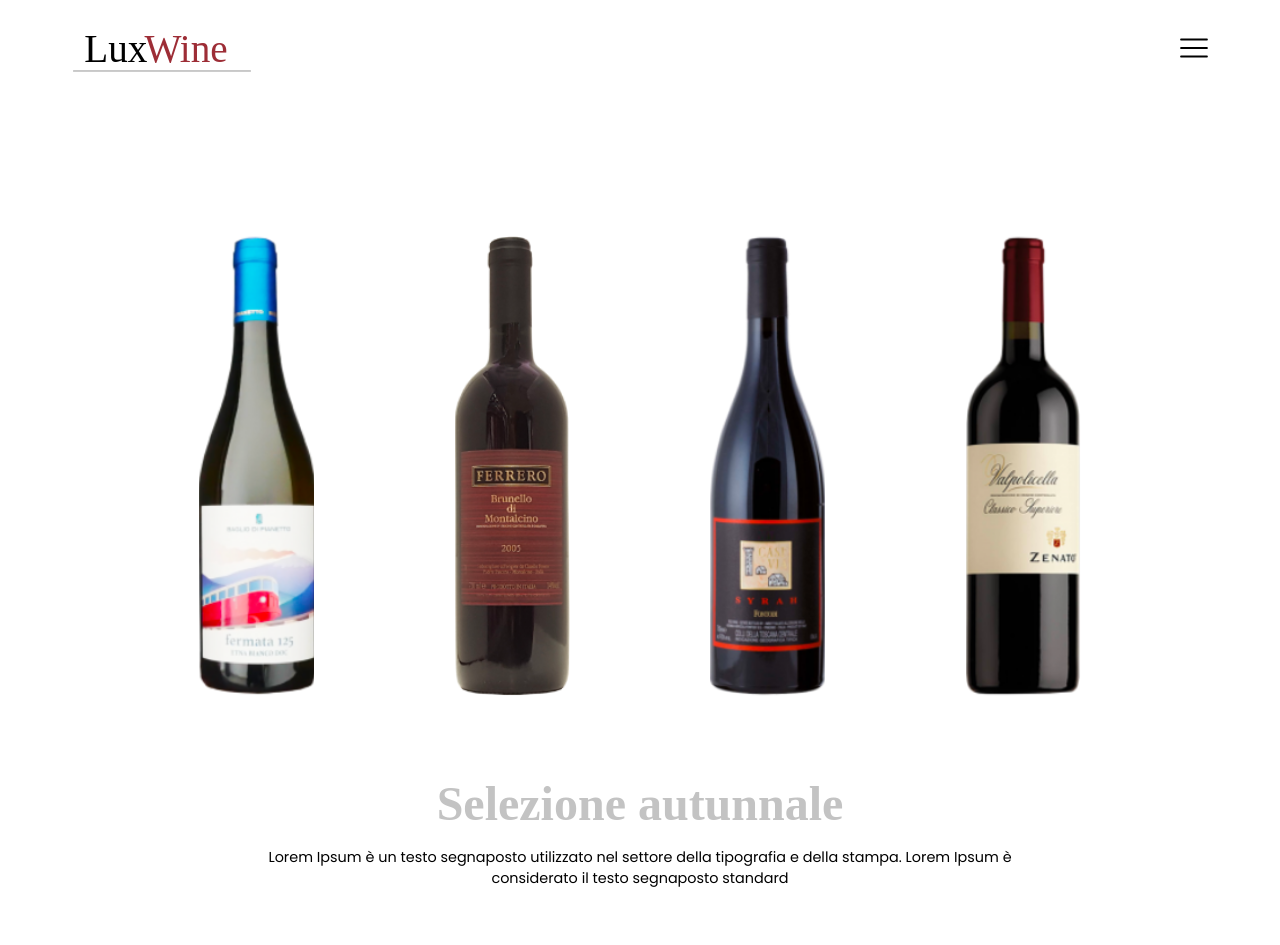
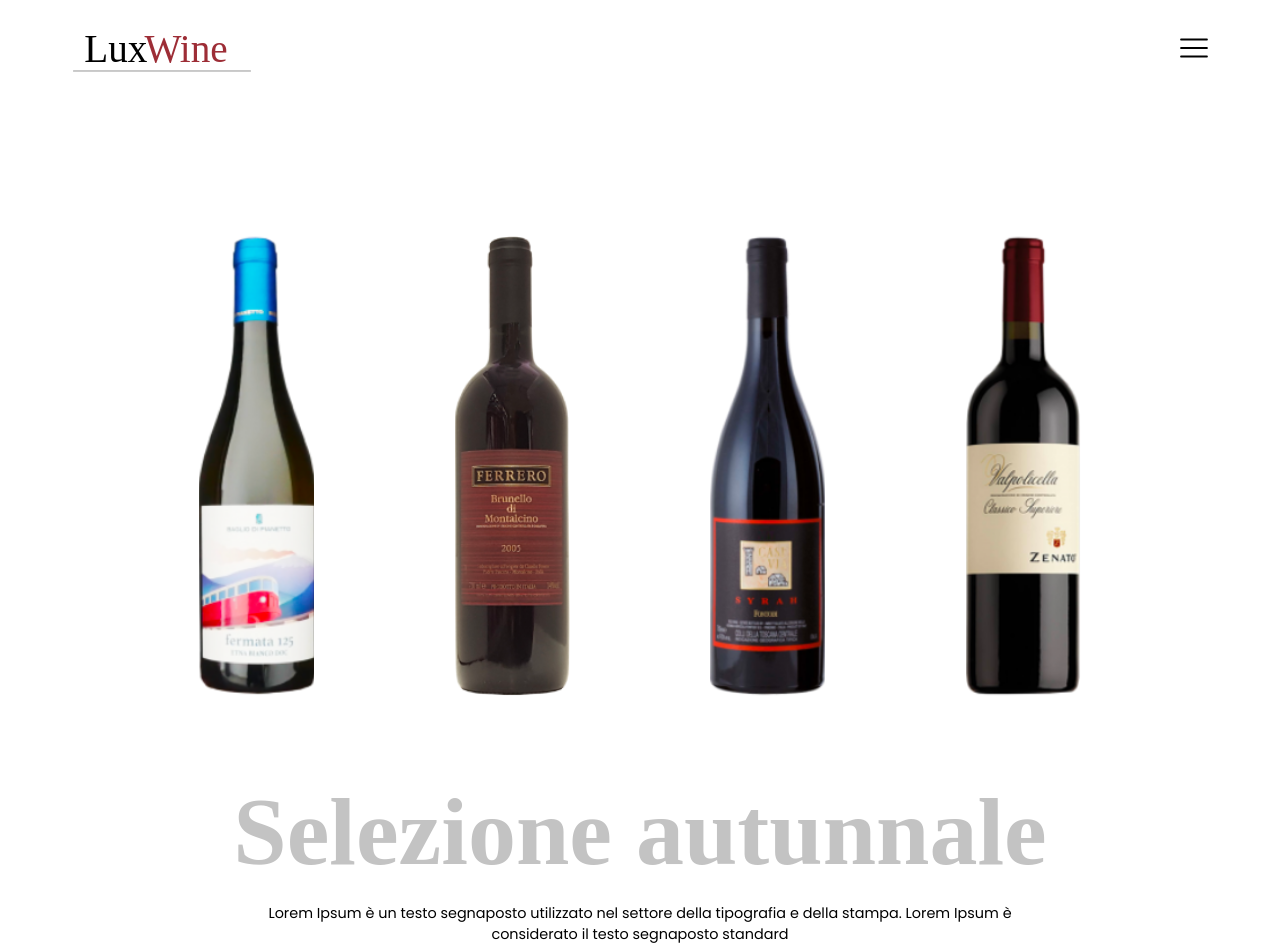
Before and after one commit to paolodedomini/lezioni2023, a Next.js app: page / in a window 1280 px wide. Before the commit the page ends 889 px from the top, so only its background shows below. Built offline with nearby package versions, Linux system fonts and the light colour scheme.

Commit message:
fix: fix font size

```diff
--- a/components/hero/style.module.scss
+++ b/components/hero/style.module.scss
@@ -82,7 +82,7 @@
   margin-top: 5rem;
   h2 {
     color: $lightGrey;
-    font-size: 3rem;
+    font-size: 6rem;
   }
   p {
     margin-top: 1rem;
```
